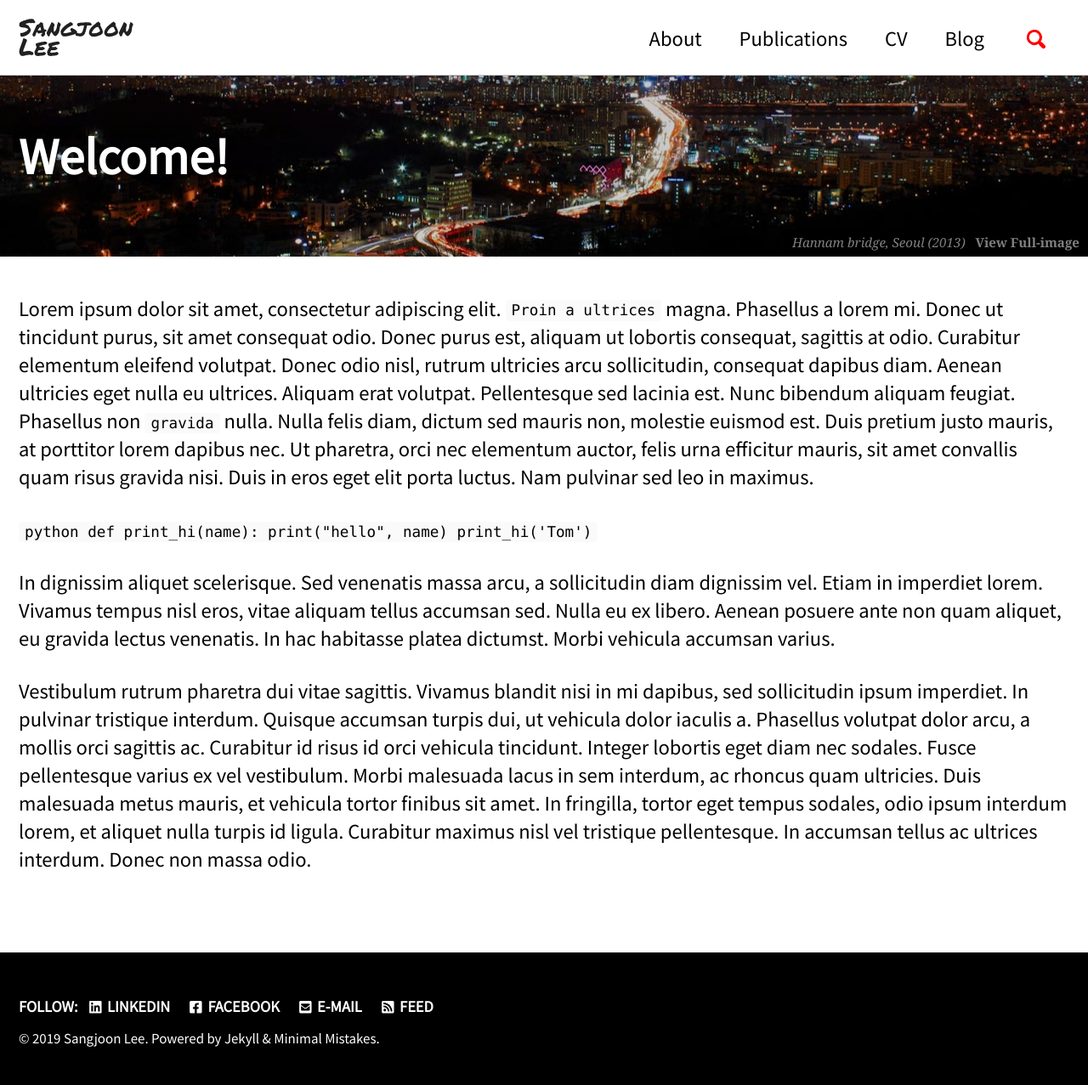
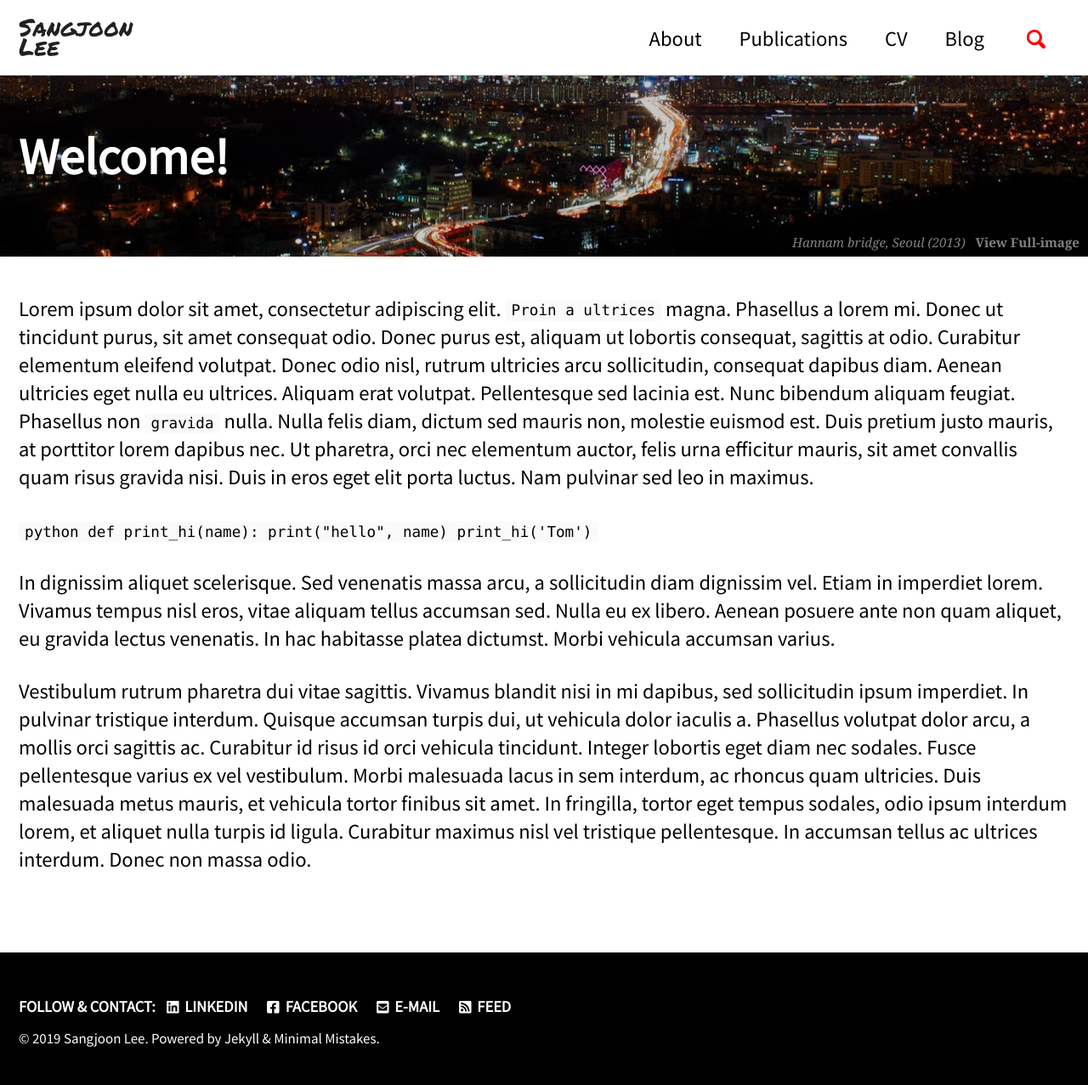
Before and after one commit to jun9303/jun9303.github.io, a Jekyll site: the page built from index.md, in a window 1280 px wide. Shown: the whole page at 85% size. Built offline with Jekyll 4.4.1, drawn with Linux system fonts in a browser that asks for light colours; cached includes are drawn as plain includes; nearby versions of some CDN libraries.

Commit message:
Update ui-text.yml

```diff
--- a/_data/ui-text.yml
+++ b/_data/ui-text.yml
@@ -23,7 +23,7 @@ en: &DEFAULT_EN
   comments_title             : "Comments"
   more_label                 : "Learn more"
   related_label              : "You may also enjoy"
-  follow_label               : "Follow:"
+  follow_label               : "Follow & Contact:"
   feed_label                 : "Feed"
   powered_by                 : "Powered by"
   website_label              : "Website"
```
